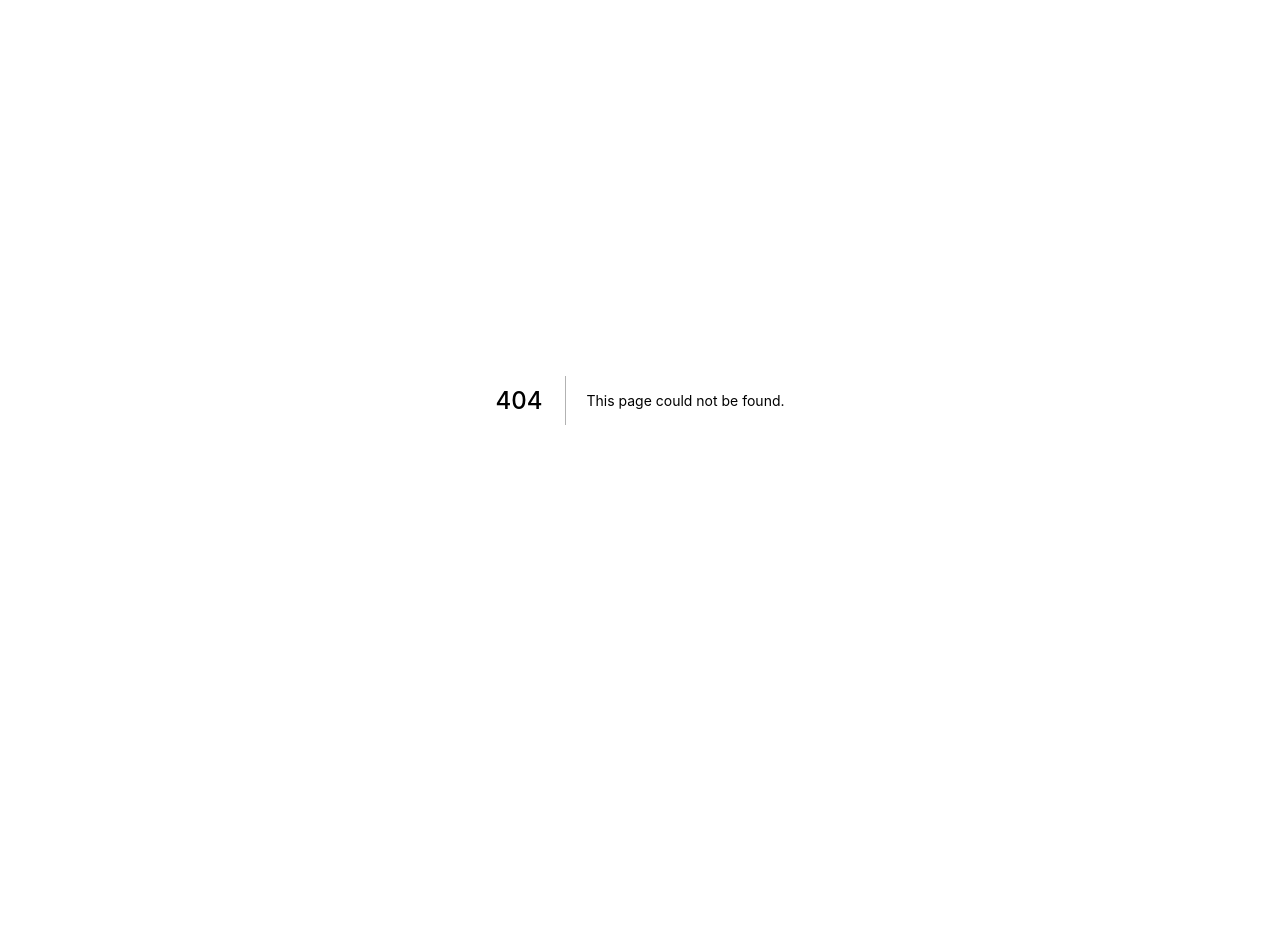
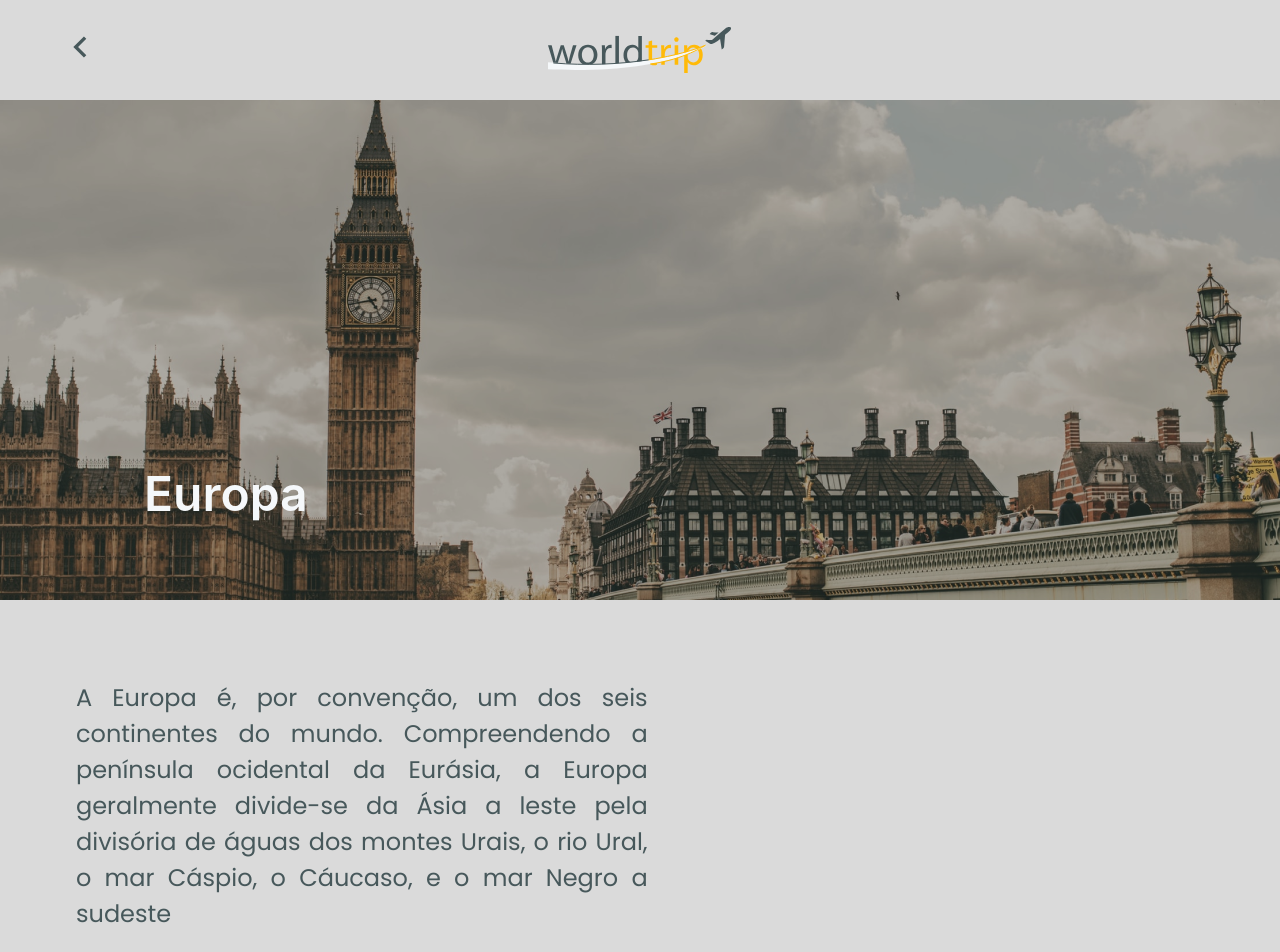
Before and after one commit to nullCommit/worldtrip, a Next.js app: page /continent in a window 1280 px wide. Before the commit this address had no page. Shown: the top 952 px of the page. Before the commit the page ends 800 px from the top, so only its background shows below. Built offline with nearby package versions, Linux system fonts and the light colour scheme.

Commit message:
Cria página Continent

```diff
--- a/package.json
+++ b/package.json
@@ -17,6 +17,7 @@
     "next": "12.1.5",
     "react": "18.0.0",
     "react-dom": "18.0.0",
+    "react-icons": "^4.3.1",
     "sass": "^1.50.0",
     "swiper": "^8.1.0"
   },
--- /dev/null
+++ b/src/components/ContinentBanner.tsx
@@ -0,0 +1,27 @@
+import { Flex, Heading } from '@chakra-ui/react';
+
+export function ContinentBanner() {
+  return (
+    <Flex
+      w='100%'
+      h={['150px', '300px', '500px']}
+      px={['0', '0', '36']}
+      pt={['0', '0', '72']}
+      bgImage='url(/images/europebanner.png)'
+      bgSize='cover'
+      bgPosition='center'
+      bgRepeat='no-repeat'
+      align='center'
+      justify={['center', 'center', 'flex-start']}
+    >
+      <Heading
+        // textAlign={['center', 'left']}
+        color='gray.100'
+        fontSize={['1.75rem', '5xl']}
+        fontWeight='600'
+      >
+        Europa
+      </Heading>
+    </Flex>
+  );
+}
--- /dev/null
+++ b/src/components/ContinentInfo/index.tsx
@@ -0,0 +1,21 @@
+import { Grid, Text } from '@chakra-ui/react';
+
+export function ContinentInfo() {
+  return (
+    <Grid
+      templateColumns={['1fr', '1fr', '1fr 1fr', '1.2fr 1fr']}
+      gap={[5, 10, 16, 20]}
+    >
+      <Text
+        fontSize={['lg', 'xl', 'xl', '2xl']}
+        color='gray.500'
+        textAlign='justify'
+      >
+        A Europa é, por convenção, um dos seis continentes do mundo.
+        Compreendendo a península ocidental da Eurásia, a Europa geralmente
+        divide-se da Ásia a leste pela divisória de águas dos montes Urais, o
+        rio Ural, o mar Cáspio, o Cáucaso, e o mar Negro a sudeste
+      </Text>
+    </Grid>
+  );
+}
--- a/src/components/Header.tsx
+++ b/src/components/Header.tsx
@@ -1,6 +1,12 @@
-import { Flex, Grid, Image } from '@chakra-ui/react';
+import { Flex, Grid, Icon, Image } from '@chakra-ui/react';
+import Link from 'next/link';
+import { useRouter } from 'next/router';
+import { RiArrowLeftSLine } from 'react-icons/ri';
 
 export function Header() {
+  const { asPath } = useRouter();
+  const isHome = asPath === '/';
+
   return (
     <Flex
       as='header'
@@ -19,6 +25,20 @@ export function Header() {
         justifyContent='center'
         templateColumns='repeat(3, 1fr)'
       >
+        {!isHome && (
+          <Link href='/'>
+            <a>
+              {
+                <Icon
+                  as={RiArrowLeftSLine}
+                  fontSize={[20, 40]}
+                  justifySelf='start'
+                />
+              }
+            </a>
+          </Link>
+        )}
+
         <Image
           src='/images/logo.svg'
           alt='world trip logo'
--- a/src/components/ImageSlider.tsx
+++ b/src/components/ImageSlider.tsx
@@ -21,7 +21,7 @@ export function ImageSlider() {
         className='mySwiper'
         slidesPerView={1}
         navigation
-        pagination={{ clickable: true, dynamicBullets: true }}
+        pagination={{ clickable: true }}
         modules={[Pagination, Navigation]}
         autoplay={{ delay: 2000 }}
         style={{ width: '100%', flex: 1 }}
@@ -39,7 +39,7 @@ export function ImageSlider() {
             bgPosition='center'
             textAlign='center'
           >
-            <Link href='/continent/europe'>
+            <Link href='/continent'>
               <a>
                 <Heading
                   fontSize={['3xl', '4xl', '5xl']}
--- /dev/null
+++ b/src/pages/continent/index.tsx
@@ -0,0 +1,23 @@
+import { Flex } from '@chakra-ui/react';
+import { ContinentBanner } from '../../components/ContinentBanner';
+import { ContinentInfo } from '../../components/ContinentInfo';
+import { Header } from '../../components/Header';
+
+export default function Continent() {
+  return (
+    <Flex direction='column'>
+      <Header />
+      <ContinentBanner />
+
+      <Flex
+        direction='column'
+        maxW='1160px'
+        mx='auto'
+        px='1rem'
+        my={['8', '20']}
+      >
+        <ContinentInfo />
+      </Flex>
+    </Flex>
+  );
+}
--- a/src/pages/index.tsx
+++ b/src/pages/index.tsx
@@ -2,14 +2,14 @@ import { Box, Flex, Text } from '@chakra-ui/react';
 import { Banner } from '../components/Banner';
 import { Header } from '../components/Header';
 import { ImageSlider } from '../components/ImageSlider';
-import { Info } from '../components/Info';
+import { AttractionsInfo } from '../components/AttractionsInfo';
 
 export default function Home() {
   return (
     <Flex direction='column'>
       <Header />
       <Banner />
-      <Info />
+      <AttractionsInfo />
 
       <Flex
         direction='column'
--- a/src/styles/imageSlider.scss
+++ b/src/styles/imageSlider.scss
@@ -5,3 +5,39 @@
 .swiper-button-prev {
   left: 45px;
 }
+
+.swiper-button-next:after,
+.swiper-button-prev:after {
+  color: #ffba08;
+}
+
+.swiper-pagination-bullet {
+  width: 16px;
+  height: 16px;
+  background: #999999;
+  opacity: 1;
+}
+
+.swiper-pagination-bullet-active {
+  background: #ffba08;
+}
+
+@media (max-width: 30em) {
+  .swiper-button-next {
+    right: 15px;
+  }
+
+  .swiper-button-prev {
+    left: 15px;
+  }
+
+  .swiper-button-next:after,
+  .swiper-button-prev:after {
+    font-size: 1.1rem;
+  }
+
+  .swiper-pagination-bullet {
+    width: 8px;
+    height: 8px;
+  }
+}
```
Also changed, not shown: src/components/AttractionsInfo/AttractionsInfoItem.tsx (renamed from src/components/Info/InfoItem.tsx, +3 -9 lines), src/components/AttractionsInfo/index.tsx (renamed from src/components/Info/index.tsx, +7 -7 lines), public/images/europebanner.png (added), 1 other file (tests, documents, lock files or other folders).
